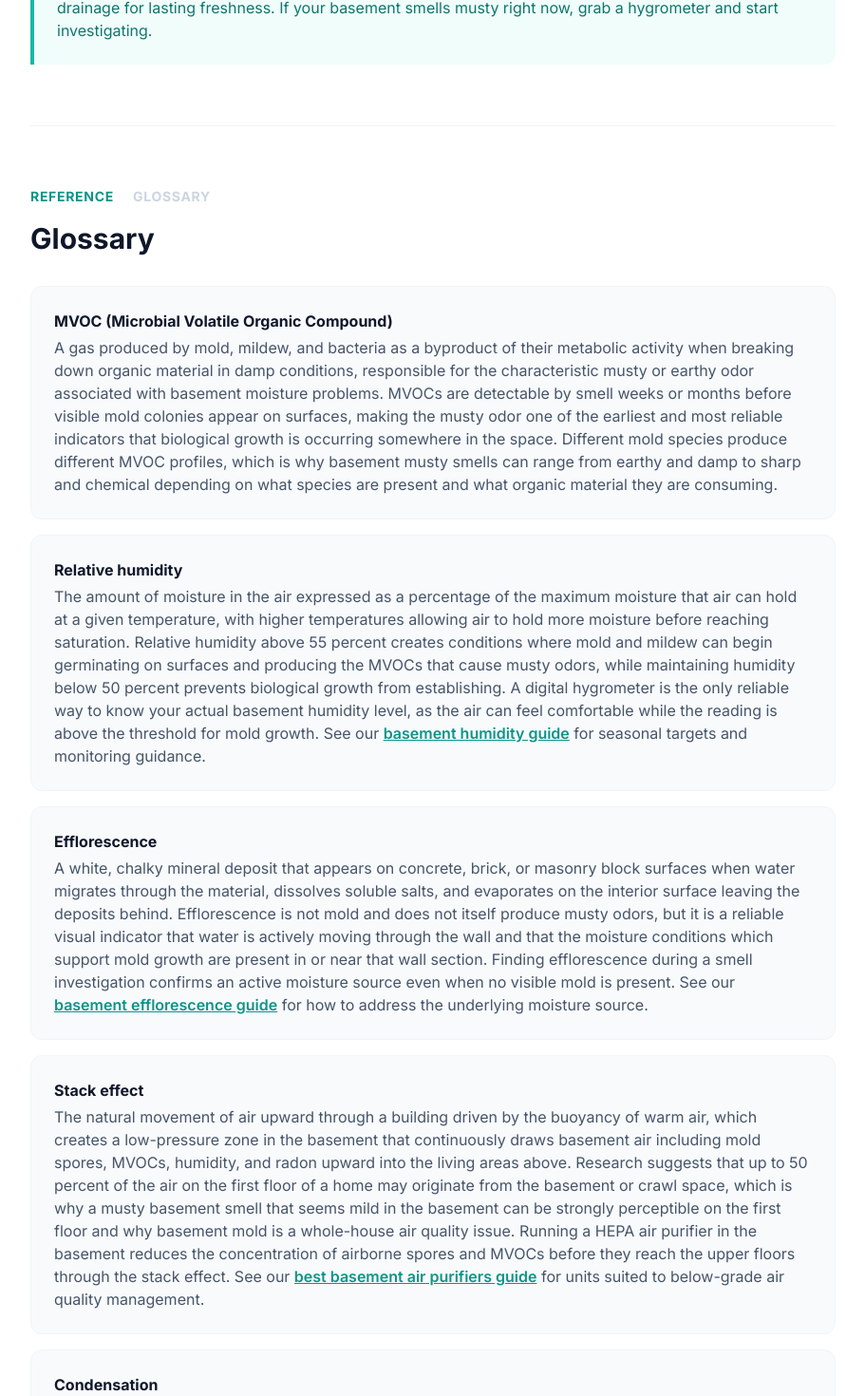
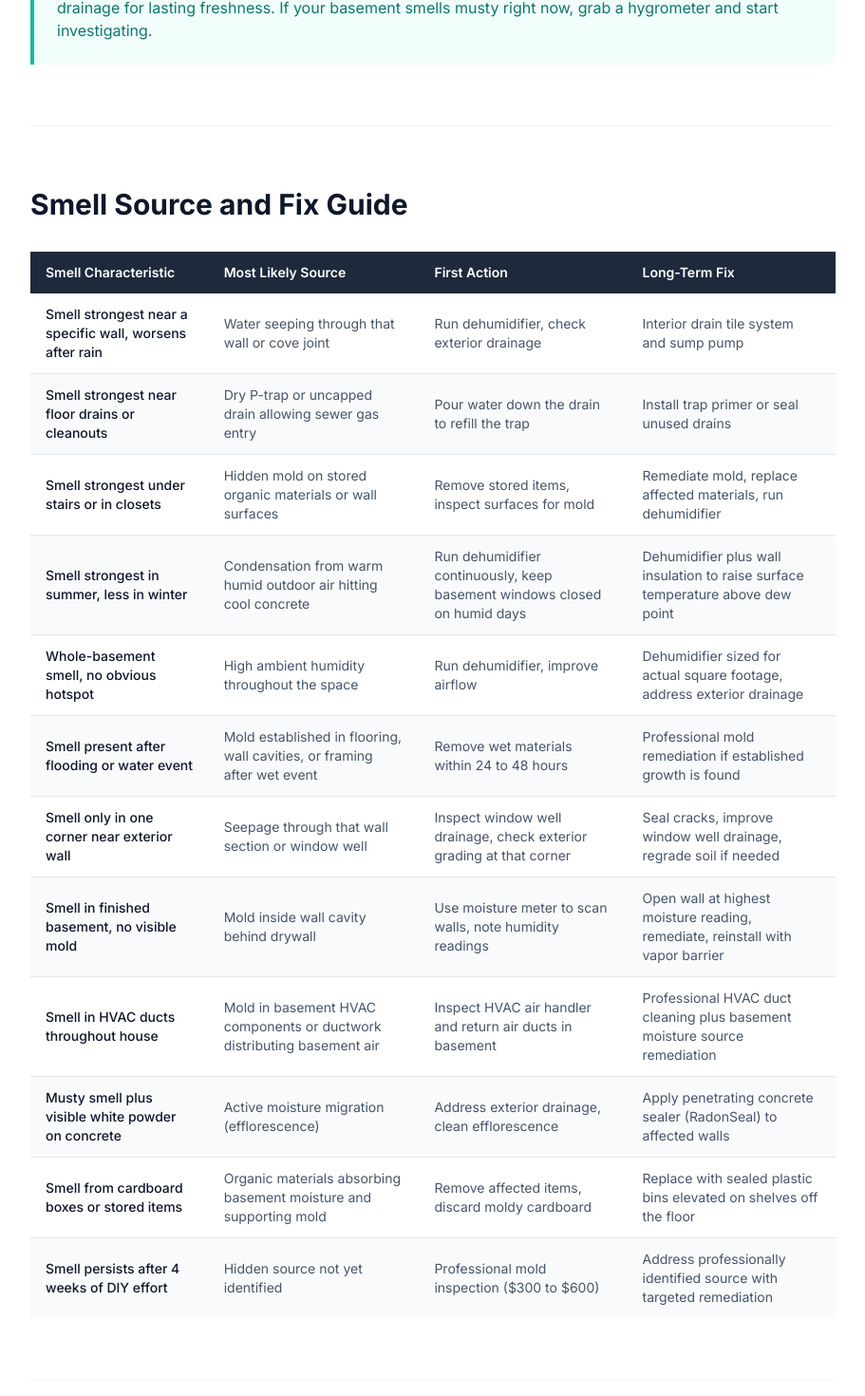
Before and after one commit to thebasementguide2026/basement-guide, a Next.js app: page /articles/musty-basement-smell in a window 1280 px wide. Shown: the part 6497-7967 px from the top of the page at 95% size, without its empty margins (184-1095 px from the left). Built offline with nearby package versions, Linux system fonts and the light colour scheme.

Commit message:
Add Smell Source and Fix Guide decision table (12 rows) to musty-basement-smell

```diff
--- a/app/articles/musty-basement-smell/page.tsx
+++ b/app/articles/musty-basement-smell/page.tsx
@@ -348,6 +348,32 @@ export default function MustyBasementSmellArticle() {
           </div>
         </section>
 
+        {/* Smell Source and Fix Guide */}
+        <section className='mb-16'>
+          <div className='border-t border-slate-100 pt-16 mt-16'>
+            <h2 className='text-3xl font-bold text-slate-900 mb-8'>Smell Source and Fix Guide</h2>
+            <div className='overflow-x-auto not-prose'>
+              <table className='w-full border-collapse text-sm'>
+                <thead><tr className='bg-slate-800 text-white'><th className='px-4 py-3 text-left font-semibold'>Smell Characteristic</th><th className='px-4 py-3 text-left font-semibold'>Most Likely Source</th><th className='px-4 py-3 text-left font-semibold'>First Action</th><th className='px-4 py-3 text-left font-semibold'>Long-Term Fix</th></tr></thead>
+                <tbody className='divide-y divide-gray-200'>
+                  <tr className='bg-white'><td className='px-4 py-3 font-medium text-slate-900'>Smell strongest near a specific wall, worsens after rain</td><td className='px-4 py-3 text-slate-600'>Water seeping through that wall or cove joint</td><td className='px-4 py-3 text-slate-600'>Run dehumidifier, check exterior drainage</td><td className='px-4 py-3 text-slate-600'>Interior drain tile system and sump pump</td></tr>
+                  <tr className='bg-gray-50'><td className='px-4 py-3 font-medium text-slate-900'>Smell strongest near floor drains or cleanouts</td><td className='px-4 py-3 text-slate-600'>Dry P-trap or uncapped drain allowing sewer gas entry</td><td className='px-4 py-3 text-slate-600'>Pour water down the drain to refill the trap</td><td className='px-4 py-3 text-slate-600'>Install trap primer or seal unused drains</td></tr>
+                  <tr className='bg-white'><td className='px-4 py-3 font-medium text-slate-900'>Smell strongest under stairs or in closets</td><td className='px-4 py-3 text-slate-600'>Hidden mold on stored organic materials or wall surfaces</td><td className='px-4 py-3 text-slate-600'>Remove stored items, inspect surfaces for mold</td><td className='px-4 py-3 text-slate-600'>Remediate mold, replace affected materials, run dehumidifier</td></tr>
+                  <tr className='bg-gray-50'><td className='px-4 py-3 font-medium text-slate-900'>Smell strongest in summer, less in winter</td><td className='px-4 py-3 text-slate-600'>Condensation from warm humid outdoor air hitting cool concrete</td><td className='px-4 py-3 text-slate-600'>Run dehumidifier continuously, keep basement windows closed on humid days</td><td className='px-4 py-3 text-slate-600'>Dehumidifier plus wall insulation to raise surface temperature above dew point</td></tr>
+                  <tr className='bg-white'><td className='px-4 py-3 font-medium text-slate-900'>Whole-basement smell, no obvious hotspot</td><td className='px-4 py-3 text-slate-600'>High ambient humidity throughout the space</td><td className='px-4 py-3 text-slate-600'>Run dehumidifier, improve airflow</td><td className='px-4 py-3 text-slate-600'>Dehumidifier sized for actual square footage, address exterior drainage</td></tr>
+                  <tr className='bg-gray-50'><td className='px-4 py-3 font-medium text-slate-900'>Smell present after flooding or water event</td><td className='px-4 py-3 text-slate-600'>Mold established in flooring, wall cavities, or framing after wet event</td><td className='px-4 py-3 text-slate-600'>Remove wet materials within 24 to 48 hours</td><td className='px-4 py-3 text-slate-600'>Professional mold remediation if established growth is found</td></tr>
+                  <tr className='bg-white'><td className='px-4 py-3 font-medium text-slate-900'>Smell only in one corner near exterior wall</td><td className='px-4 py-3 text-slate-600'>Seepage through that wall section or window well</td><td className='px-4 py-3 text-slate-600'>Inspect window well drainage, check exterior grading at that corner</td><td className='px-4 py-3 text-slate-600'>Seal cracks, improve window well drainage, regrade soil if needed</td></tr>
+                  <tr className='bg-gray-50'><td className='px-4 py-3 font-medium text-slate-900'>Smell in finished basement, no visible mold</td><td className='px-4 py-3 text-slate-600'>Mold inside wall cavity behind drywall</td><td className='px-4 py-3 text-slate-600'>Use moisture meter to scan walls, note humidity readings</td><td className='px-4 py-3 text-slate-600'>Open wall at highest moisture reading, remediate, reinstall with vapor barrier</td></tr>
+                  <tr className='bg-white'><td className='px-4 py-3 font-medium text-slate-900'>Smell in HVAC ducts throughout house</td><td className='px-4 py-3 text-slate-600'>Mold in basement HVAC components or ductwork distributing basement air</td><td className='px-4 py-3 text-slate-600'>Inspect HVAC air handler and return air ducts in basement</td><td className='px-4 py-3 text-slate-600'>Professional HVAC duct cleaning plus basement moisture source remediation</td></tr>
+                  <tr className='bg-gray-50'><td className='px-4 py-3 font-medium text-slate-900'>Musty smell plus visible white powder on concrete</td><td className='px-4 py-3 text-slate-600'>Active moisture migration (efflorescence)</td><td className='px-4 py-3 text-slate-600'>Address exterior drainage, clean efflorescence</td><td className='px-4 py-3 text-slate-600'>Apply penetrating concrete sealer (RadonSeal) to affected walls</td></tr>
+                  <tr className='bg-white'><td className='px-4 py-3 font-medium text-slate-900'>Smell from cardboard boxes or stored items</td><td className='px-4 py-3 text-slate-600'>Organic materials absorbing basement moisture and supporting mold</td><td className='px-4 py-3 text-slate-600'>Remove affected items, discard moldy cardboard</td><td className='px-4 py-3 text-slate-600'>Replace with sealed plastic bins elevated on shelves off the floor</td></tr>
+                  <tr className='bg-gray-50'><td className='px-4 py-3 font-medium text-slate-900'>Smell persists after 4 weeks of DIY effort</td><td className='px-4 py-3 text-slate-600'>Hidden source not yet identified</td><td className='px-4 py-3 text-slate-600'>Professional mold inspection ($300 to $600)</td><td className='px-4 py-3 text-slate-600'>Address professionally identified source with targeted remediation</td></tr>
+                </tbody>
+              </table>
+            </div>
+          </div>
+        </section>
+
         {/* Glossary */}
         <section className='mb-16'>
           <div className='border-t border-slate-100 pt-16'>
```
